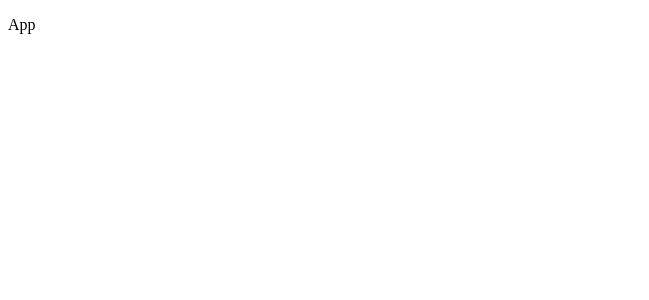
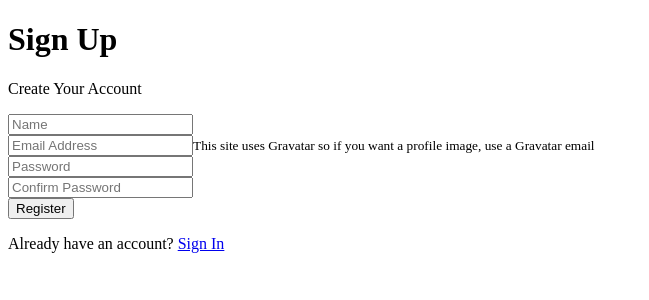
Before and after one commit to jtkp66/trv_grd, a React (Create React App) app in the folder client/: page /register in a window 1280 px wide. Shown: the top 300 px of the page, without its empty margins (0-649 px from the left). Built offline with nearby package versions, Linux system fonts and the light colour scheme; no server answers.

Commit message:
Created Register componennt and able to register users through frontend.

```diff
--- a/client/package.json
+++ b/client/package.json
@@ -9,6 +9,7 @@
     "react-router-dom": "^5.0.0",
     "react-scripts": "3.0.1",
     "redux": "^4.0.1",
+    "redux-devtools-extension": "^2.13.8",
     "redux-thunk": "^2.3.0"
   },
   "scripts": {
@@ -31,5 +32,6 @@
       "last 1 firefox version",
       "last 1 safari version"
     ]
-  }
+  },
+  "proxy": "http://localhost:5000"
 }
--- /dev/null
+++ b/client/src/actions/alertActions.js
@@ -0,0 +1,12 @@
+import uuid from "uuid";
+import { SET_ALERT, REMOVE_ALERT } from "./types";
+
+export const setAlert = (msg, alertType, timeout = 5000) => dispatch => {
+  const id = uuid.v4();
+  dispatch({
+    type: SET_ALERT,
+    payload: { msg, alertType, id }
+  });
+
+  setTimeout(() => dispatch({ type: REMOVE_ALERT, payload: id }), timeout);
+};
--- a/client/src/actions/authActions.js
+++ b/client/src/actions/authActions.js
@@ -1,5 +1,5 @@
 import axios from "axios";
-import { setAlert } from "./alert";
+import { setAlert } from "./alertActions";
 import {
   REGISTER_SUCCESS,
   REGISTER_FAIL,
--- a/client/src/actions/types.js
+++ b/client/src/actions/types.js
@@ -8,3 +8,4 @@ export const LOGIN_SUCCESS = "LOGIN_SUCCESS";
 export const LOGIN_FAIL = "LOGIN_FAIL";
 export const LOGOUT = "LOGOUT";
 export const ACCOUNT_DELETED = "ACCOUNT_DELETED";
+export const CLEAR_PROFILE = "CLEAR_PROFILE";
--- a/client/src/components/App.js
+++ b/client/src/components/App.js
@@ -1,13 +1,35 @@
-import React, { Component } from "react";
+import React, { Fragment, useEffect } from "react";
+import { BrowserRouter as Router, Route, Switch } from "react-router-dom";
+import Register from "../components/auth/Register";
 
-class App extends Component {
-  render() {
-    return (
-      <div>
-        <p>App</p>
-      </div>
-    );
-  }
+// Redux
+import { Provider } from "react-redux";
+import store from "../store";
+import { loadUser } from "../actions/authActions";
+import setAuthToken from "../utils/setAuthToken";
+
+import "../App.css";
+
+if (localStorage.token) {
+  setAuthToken(localStorage.token);
 }
 
+const App = () => {
+  useEffect(() => {
+    store.dispatch(loadUser());
+  }, []);
+
+  return (
+    <Provider store={store}>
+      <Router>
+        <Fragment>
+          <Switch>
+            <Route exact path="/register" component={Register} />
+          </Switch>
+        </Fragment>
+      </Router>
+    </Provider>
+  );
+};
+
 export default App;
--- /dev/null
+++ b/client/src/components/auth/Register.js
@@ -0,0 +1,103 @@
+import React, { Fragment, useState } from "react";
+import { connect } from "react-redux";
+import { Link, Redirect } from "react-router-dom";
+import { setAlert } from "../../actions/alertActions";
+import { register } from "../../actions/authActions";
+import PropTypes from "prop-types";
+
+const Register = ({ setAlert, register, isAuthenticated }) => {
+  const [formData, setFormData] = useState({
+    name: "",
+    email: "",
+    password: "",
+    password2: ""
+  });
+
+  const { name, email, password, password2 } = formData;
+
+  const onChange = e =>
+    setFormData({ ...formData, [e.target.name]: e.target.value });
+
+  const onSubmit = async e => {
+    e.preventDefault();
+    if (password !== password2) {
+      setAlert("Passwords do not match", "danger");
+    } else {
+      register({ name, email, password });
+    }
+  };
+
+  if (isAuthenticated) {
+    return <Redirect to="/dashboard" />;
+  }
+
+  return (
+    <Fragment>
+      <h1 className="large text-primary">Sign Up</h1>
+      <p className="lead">
+        <i className="fas fa-user" /> Create Your Account
+      </p>
+      <form className="form" onSubmit={e => onSubmit(e)}>
+        <div className="form-group">
+          <input
+            type="text"
+            placeholder="Name"
+            name="name"
+            value={name}
+            onChange={e => onChange(e)}
+          />
+        </div>
+        <div className="form-group">
+          <input
+            type="email"
+            placeholder="Email Address"
+            name="email"
+            value={email}
+            onChange={e => onChange(e)}
+          />
+          <small className="form-text">
+            This site uses Gravatar so if you want a profile image, use a
+            Gravatar email
+          </small>
+        </div>
+        <div className="form-group">
+          <input
+            type="password"
+            placeholder="Password"
+            name="password"
+            value={password}
+            onChange={e => onChange(e)}
+          />
+        </div>
+        <div className="form-group">
+          <input
+            type="password"
+            placeholder="Confirm Password"
+            name="password2"
+            value={password2}
+            onChange={e => onChange(e)}
+          />
+        </div>
+        <input type="submit" className="btn btn-primary" value="Register" />
+      </form>
+      <p className="my-1">
+        Already have an account? <Link to="/login">Sign In</Link>
+      </p>
+    </Fragment>
+  );
+};
+
+Register.propTypes = {
+  setAlert: PropTypes.func.isRequired,
+  register: PropTypes.func.isRequired,
+  isAuthenticated: PropTypes.bool
+};
+
+const mapStateToProps = state => ({
+  isAuthenticated: state.auth.isAuthenticated
+});
+
+export default connect(
+  mapStateToProps,
+  { setAlert, register }
+)(Register);
--- /dev/null
+++ b/client/src/store.js
@@ -0,0 +1,16 @@
+import { createStore, applyMiddleware } from "redux";
+import { composeWithDevTools } from "redux-devtools-extension";
+import thunk from "redux-thunk";
+import rootReducer from "./reducers";
+
+const initialState = {};
+
+const middleware = [thunk];
+
+const store = createStore(
+  rootReducer,
+  initialState,
+  composeWithDevTools(applyMiddleware(...middleware))
+);
+
+export default store;
--- /dev/null
+++ b/client/src/utils/setAuthToken.js
@@ -0,0 +1,11 @@
+import axios from "axios";
+
+const setAuthToken = token => {
+  if (token) {
+    axios.defaults.headers.common["x-auth-token"] = token;
+  } else {
+    delete axios.defaults.headers.common["x-auth-token"];
+  }
+};
+
+export default setAuthToken;
```
Also changed, not shown: 1 other file (tests, documents, lock files or other folders).
